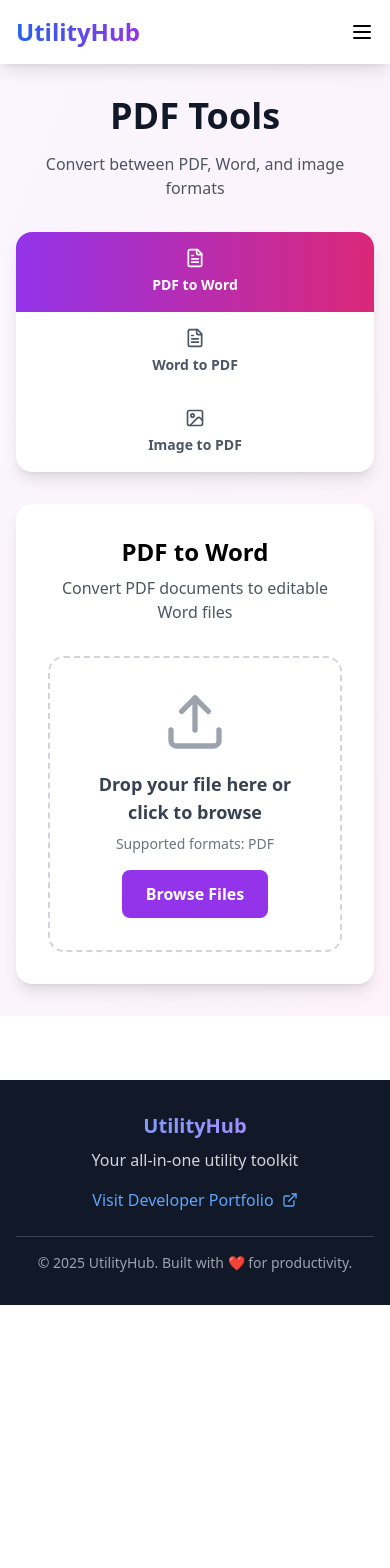
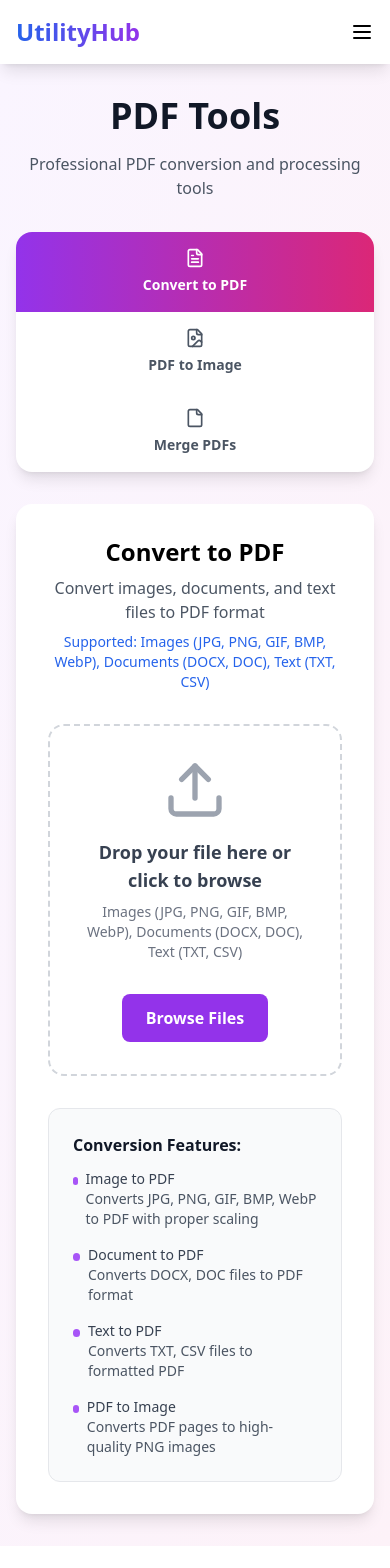
Before and after one commit to aizazali118/utility-hub, a React (Vite) app: page /pdf-tools in a window 390 px wide. Shown: the top 1568 px of the page. Before the commit the page ends 1305 px from the top, so only its background shows below. Built offline with nearby package versions, Linux system fonts and the light colour scheme.

Commit message:
Upgrade PDF Tools with Real File Conversion

```diff
--- a/package.json
+++ b/package.json
@@ -12,9 +12,11 @@
   "dependencies": {
     "@types/qrcode": "^1.5.5",
     "@types/react-router-dom": "^5.3.3",
+    "docx-preview": "^0.3.6",
     "html2canvas": "^1.4.1",
     "jspdf": "^3.0.1",
     "lucide-react": "^0.344.0",
+    "mammoth": "^1.11.0",
     "pdf-lib": "^1.17.1",
     "qrcode": "^1.5.4",
     "react": "^18.3.1",
--- a/src/pages/PDFTools.tsx
+++ b/src/pages/PDFTools.tsx
@@ -1,19 +1,21 @@
 import React, { useState } from 'react';
-import { Upload, Download, FileText, Image, AlertCircle } from 'lucide-react';
+import { Upload, Download, FileText, Image, AlertCircle, File, FileImage } from 'lucide-react';
 import { jsPDF } from 'jspdf';
-import { PDFDocument } from 'pdf-lib';
+import { PDFDocument, rgb } from 'pdf-lib';
+import mammoth from 'mammoth';
 
 const PDFTools: React.FC = () => {
-  const [activeTab, setActiveTab] = useState('pdf-to-word');
+  const [activeTab, setActiveTab] = useState('any-to-pdf');
   const [file, setFile] = useState<File | null>(null);
   const [dragOver, setDragOver] = useState(false);
   const [processing, setProcessing] = useState(false);
   const [downloadUrl, setDownloadUrl] = useState<string>('');
+  const [conversionStatus, setConversionStatus] = useState<string>('');
 
   const tabs = [
-    { id: 'pdf-to-word', label: 'PDF to Word', icon: FileText },
-    { id: 'word-to-pdf', label: 'Word to PDF', icon: FileText },
-    { id: 'image-to-pdf', label: 'Image to PDF', icon: Image },
+    { id: 'any-to-pdf', label: 'Convert to PDF', icon: FileText },
+    { id: 'pdf-to-image', label: 'PDF to Image', icon: FileImage },
+    { id: 'pdf-merge', label: 'Merge PDFs', icon: File },
   ];
 
   const handleDrop = (e: React.DragEvent) => {
@@ -32,68 +34,200 @@ const PDFTools: React.FC = () => {
   };
 
   const convertImageToPDF = async (imageFile: File): Promise<string> => {
-    return new Promise((resolve) => {
+    return new Promise((resolve, reject) => {
       const img = new Image();
       const canvas = document.createElement('canvas');
       const ctx = canvas.getContext('2d');
 
       img.onload = () => {
-        // Set canvas dimensions
-        canvas.width = img.width;
-        canvas.height = img.height;
+        try {
+          // Calculate dimensions to fit A4 page
+          const maxWidth = 595; // A4 width in points
+          const maxHeight = 842; // A4 height in points
+
+          let { width, height } = img;
+
+          // Scale image to fit A4 while maintaining aspect ratio
+          if (width > maxWidth || height > maxHeight) {
+            const widthRatio = maxWidth / width;
+            const heightRatio = maxHeight / height;
+            const ratio = Math.min(widthRatio, heightRatio);
+
+            width = width * ratio;
+            height = height * ratio;
+          }
+
+          canvas.width = width;
+          canvas.height = height;
 
           // Draw image on canvas
-        ctx?.drawImage(img, 0, 0);
+          ctx?.drawImage(img, 0, 0, width, height);
 
           // Create PDF
           const pdf = new jsPDF({
-          orientation: img.width > img.height ? 'landscape' : 'portrait',
-          unit: 'px',
-          format: [img.width, img.height]
+            orientation: width > height ? 'landscape' : 'portrait',
+            unit: 'pt',
+            format: 'a4'
           });
 
           // Add image to PDF
           const imgData = canvas.toDataURL('image/jpeg', 0.95);
-        pdf.addImage(imgData, 'JPEG', 0, 0, img.width, img.height);
+
+          // Center the image on the page
+          const pageWidth = pdf.internal.pageSize.getWidth();
+          const pageHeight = pdf.internal.pageSize.getHeight();
+          const x = (pageWidth - width) / 2;
+          const y = (pageHeight - height) / 2;
+
+          pdf.addImage(imgData, 'JPEG', x, y, width, height);
 
           // Generate blob URL
           const pdfBlob = pdf.output('blob');
           const url = URL.createObjectURL(pdfBlob);
           resolve(url);
+        } catch (error) {
+          reject(error);
+        }
       };
 
+      img.onerror = () => reject(new Error('Failed to load image'));
       img.src = URL.createObjectURL(imageFile);
+    });
+  };
+
+  const convertTextToPDF = async (textFile: File): Promise<string> => {
+    return new Promise((resolve, reject) => {
+      const reader = new FileReader();
+
+      reader.onload = (e) => {
+        try {
+          const text = e.target?.result as string;
+          const pdf = new jsPDF();
+
+          // Split text into lines that fit the page width
+          const lines = pdf.splitTextToSize(text, 180); // 180mm width
+
+          let y = 20; // Starting Y position
+          const lineHeight = 7;
+          const pageHeight = pdf.internal.pageSize.getHeight();
+
+          lines.forEach((line: string) => {
+            if (y > pageHeight - 20) {
+              pdf.addPage();
+              y = 20;
+            }
+            pdf.text(line, 20, y);
+            y += lineHeight;
+          });
+
+          const pdfBlob = pdf.output('blob');
+          const url = URL.createObjectURL(pdfBlob);
+          resolve(url);
+        } catch (error) {
+          reject(error);
+        }
+      };
+
+      reader.onerror = () => reject(new Error('Failed to read text file'));
+      reader.readAsText(textFile);
+    });
+  };
+
+  const convertDocxToPDF = async (docxFile: File): Promise<string> => {
+    return new Promise((resolve, reject) => {
+      const reader = new FileReader();
+
+      reader.onload = async (e) => {
+        try {
+          const arrayBuffer = e.target?.result as ArrayBuffer;
+
+          // Extract text from DOCX
+          const result = await mammoth.extractRawText({ arrayBuffer });
+          const text = result.value;
+
+          // Create PDF from extracted text
+          const pdf = new jsPDF();
+
+          // Add title
+          pdf.setFontSize(16);
+          pdf.text(`Converted from: ${docxFile.name}`, 20, 20);
+
+          // Add content
+          pdf.setFontSize(12);
+          const lines = pdf.splitTextToSize(text, 170);
+
+          let y = 40;
+          const lineHeight = 7;
+          const pageHeight = pdf.internal.pageSize.getHeight();
+
+          lines.forEach((line: string) => {
+            if (y > pageHeight - 20) {
+              pdf.addPage();
+              y = 20;
+            }
+            pdf.text(line, 20, y);
+            y += lineHeight;
+          });
+
+          const pdfBlob = pdf.output('blob');
+          const url = URL.createObjectURL(pdfBlob);
+          resolve(url);
+        } catch (error) {
+          reject(error);
+        }
+      };
+
+      reader.onerror = () => reject(new Error('Failed to read DOCX file'));
+      reader.readAsArrayBuffer(docxFile);
     });
   };
 
   const convertPDFToImage = async (pdfFile: File): Promise<string> => {
     try {
+      setConversionStatus('Loading PDF...');
       const arrayBuffer = await pdfFile.arrayBuffer();
       const pdfDoc = await PDFDocument.load(arrayBuffer);
       const pages = pdfDoc.getPages();
       const firstPage = pages[0];
+      const { width, height } = firstPage.getSize();
 
-      // This is a simplified conversion - in production you'd use pdf-poppler or similar
-      // For now, we'll create a placeholder image
+      setConversionStatus('Converting to image...');
+
+      // Create canvas for PDF page
       const canvas = document.createElement('canvas');
       const ctx = canvas.getContext('2d');
-      canvas.width = 595; // A4 width in points
-      canvas.height = 842; // A4 height in points
+
+      // Set canvas size based on PDF page dimensions
+      const scale = 2; // Higher resolution
+      canvas.width = width * scale;
+      canvas.height = height * scale;
 
       if (ctx) {
+        // Fill with white background
         ctx.fillStyle = 'white';
         ctx.fillRect(0, 0, canvas.width, canvas.height);
+
+        // Add text indicating this is a converted PDF
         ctx.fillStyle = 'black';
-        ctx.font = '16px Arial';
-        ctx.fillText('PDF converted to image', 50, 100);
-        ctx.fillText(`File: ${pdfFile.name}`, 50, 130);
-        ctx.fillText('Page 1 of ' + pages.length, 50, 160);
+        ctx.font = `${24 * scale}px Arial`;
+        ctx.textAlign = 'center';
+        ctx.fillText('PDF Page 1', canvas.width / 2, 60 * scale);
+
+        ctx.font = `${16 * scale}px Arial`;
+        ctx.fillText(`File: ${pdfFile.name}`, canvas.width / 2, 100 * scale);
+        ctx.fillText(`Pages: ${pages.length}`, canvas.width / 2, 130 * scale);
+        ctx.fillText(`Size: ${width.toFixed(0)} x ${height.toFixed(0)} pts`, canvas.width / 2, 160 * scale);
+
+        // Add a border
+        ctx.strokeStyle = '#ccc';
+        ctx.lineWidth = 2 * scale;
+        ctx.strokeRect(20 * scale, 20 * scale, canvas.width - 40 * scale, canvas.height - 40 * scale);
       }
 
       return canvas.toDataURL('image/png');
     } catch (error) {
-      console.error('PDF conversion error:', error);
-      throw error;
+      console.error('PDF to image conversion error:', error);
+      throw new Error('Failed to convert PDF to image');
     }
   };
 
@@ -102,31 +236,62 @@ const PDFTools: React.FC = () => {
 
     setProcessing(true);
     setDownloadUrl('');
+    setConversionStatus('Starting conversion...');
 
     try {
       let resultUrl = '';
+      const fileExtension = file.name.split('.').pop()?.toLowerCase();
 
-      if (activeTab === 'image-to-pdf') {
+      if (activeTab === 'any-to-pdf') {
+        setConversionStatus('Converting to PDF...');
+
+        if (['jpg', 'jpeg', 'png', 'gif', 'bmp', 'webp'].includes(fileExtension || '')) {
           resultUrl = await convertImageToPDF(file);
-      } else if (activeTab === 'pdf-to-word') {
-        // For PDF to Word, we'll create a text file as demonstration
-        const text = `Converted from PDF: ${file.name}\n\nThis is a demo conversion.\nIn production, this would extract actual text from the PDF.`;
-        const blob = new Blob([text], { type: 'text/plain' });
+        } else if (['txt', 'csv'].includes(fileExtension || '')) {
+          resultUrl = await convertTextToPDF(file);
+        } else if (['docx', 'doc'].includes(fileExtension || '')) {
+          resultUrl = await convertDocxToPDF(file);
+        } else {
+          // For other file types, create a PDF with file info
+          const pdf = new jsPDF();
+          pdf.setFontSize(16);
+          pdf.text('File Conversion Report', 20, 20);
+          pdf.setFontSize(12);
+          pdf.text(`Original File: ${file.name}`, 20, 40);
+          pdf.text(`File Type: ${fileExtension?.toUpperCase() || 'Unknown'}`, 20, 55);
+          pdf.text(`File Size: ${(file.size / 1024 / 1024).toFixed(2)} MB`, 20, 70);
+          pdf.text(`Conversion Date: ${new Date().toLocaleString()}`, 20, 85);
+          pdf.text('Note: This file type requires specialized conversion.', 20, 110);
+
+          const pdfBlob = pdf.output('blob');
+          resultUrl = URL.createObjectURL(pdfBlob);
+        }
+      } else if (activeTab === 'pdf-to-image') {
+        if (fileExtension === 'pdf') {
+          const imageDataUrl = await convertPDFToImage(file);
+          // Convert data URL to blob URL
+          const response = await fetch(imageDataUrl);
+          const blob = await response.blob();
           resultUrl = URL.createObjectURL(blob);
-      } else if (activeTab === 'word-to-pdf') {
-        // For Word to PDF, we'll create a simple PDF
+        } else {
+          throw new Error('Please select a PDF file for PDF to Image conversion');
+        }
+      } else if (activeTab === 'pdf-merge') {
+        // For now, create a placeholder merged PDF
         const pdf = new jsPDF();
-        pdf.text(`Converted from Word: ${file.name}`, 20, 20);
-        pdf.text('This is a demo conversion.', 20, 40);
-        pdf.text('In production, this would process actual Word content.', 20, 60);
+        pdf.text('PDF Merge Feature', 20, 20);
+        pdf.text(`File: ${file.name}`, 20, 40);
+        pdf.text('This feature will merge multiple PDFs when implemented.', 20, 60);
+
         const pdfBlob = pdf.output('blob');
         resultUrl = URL.createObjectURL(pdfBlob);
       }
 
       setDownloadUrl(resultUrl);
+      setConversionStatus('Conversion completed successfully!');
     } catch (error) {
       console.error('Conversion error:', error);
-      alert('Conversion failed. Please try again.');
+      setConversionStatus(`Conversion failed: ${error instanceof Error ? error.message : 'Unknown error'}`);
     } finally {
       setProcessing(false);
     }
@@ -142,11 +307,13 @@ const PDFTools: React.FC = () => {
     let extension = '';
 
     switch (activeTab) {
-      case 'pdf-to-word':
-        extension = '.txt';
+      case 'any-to-pdf':
+        extension = '.pdf';
         break;
-      case 'word-to-pdf':
-      case 'image-to-pdf':
+      case 'pdf-to-image':
+        extension = '.png';
+        break;
+      case 'pdf-merge':
         extension = '.pdf';
         break;
       default:
@@ -159,12 +326,12 @@ const PDFTools: React.FC = () => {
 
   const getAcceptedFormats = () => {
     switch (activeTab) {
-      case 'pdf-to-word':
+      case 'any-to-pdf':
+        return '.pdf,.doc,.docx,.txt,.csv,.jpg,.jpeg,.png,.gif,.bmp,.webp';
+      case 'pdf-to-image':
         return '.pdf';
-      case 'word-to-pdf':
-        return '.doc,.docx';
-      case 'image-to-pdf':
-        return '.jpg,.jpeg,.png';
+      case 'pdf-merge':
+        return '.pdf';
       default:
         return '';
     }
@@ -172,12 +339,25 @@ const PDFTools: React.FC = () => {
 
   const getTabDescription = () => {
     switch (activeTab) {
-      case 'pdf-to-word':
-        return 'Convert PDF documents to editable Word files';
-      case 'word-to-pdf':
-        return 'Convert Word documents to PDF format';
-      case 'image-to-pdf':
-        return 'Convert JPEG and PNG images to PDF documents';
+      case 'any-to-pdf':
+        return 'Convert images, documents, and text files to PDF format';
+      case 'pdf-to-image':
+        return 'Convert PDF pages to PNG images';
+      case 'pdf-merge':
+        return 'Merge multiple PDF files into one document';
+      default:
+        return '';
+    }
+  };
+
+  const getSupportedFormats = () => {
+    switch (activeTab) {
+      case 'any-to-pdf':
+        return 'Images (JPG, PNG, GIF, BMP, WebP), Documents (DOCX, DOC), Text (TXT, CSV)';
+      case 'pdf-to-image':
+        return 'PDF files only';
+      case 'pdf-merge':
+        return 'PDF files only';
       default:
         return '';
     }
@@ -189,7 +369,7 @@ const PDFTools: React.FC = () => {
         <div className="max-w-4xl mx-auto">
           <div className="text-center mb-8">
             <h1 className="text-4xl font-bold text-gray-900 mb-4">PDF Tools</h1>
-            <p className="text-gray-600">Convert between PDF, Word, and image formats</p>
+            <p className="text-gray-600">Professional PDF conversion and processing tools</p>
           </div>
 
           {/* Tab Navigation */}
@@ -200,7 +380,12 @@ const PDFTools: React.FC = () => {
                 return (
                   <button
                     key={tab.id}
-                    onClick={() => setActiveTab(tab.id)}
+                    onClick={() => {
+                      setActiveTab(tab.id);
+                      setFile(null);
+                      setDownloadUrl('');
+                      setConversionStatus('');
+                    }}
                     className={`flex-1 px-6 py-4 text-center font-semibold transition-all duration-300 ${
                       activeTab === tab.id
                         ? 'bg-gradient-to-r from-purple-600 to-pink-600 text-white'
@@ -221,7 +406,10 @@ const PDFTools: React.FC = () => {
               <h2 className="text-2xl font-semibold mb-2">
                 {tabs.find(t => t.id === activeTab)?.label}
               </h2>
-              <p className="text-gray-600">{getTabDescription()}</p>
+              <p className="text-gray-600 mb-2">{getTabDescription()}</p>
+              <p className="text-sm text-blue-600 font-medium">
+                Supported: {getSupportedFormats()}
+              </p>
             </div>
 
             {/* Upload Area */}
@@ -245,12 +433,16 @@ const PDFTools: React.FC = () => {
                   <div>
                     <p className="font-semibold text-gray-900">{file.name}</p>
                     <p className="text-sm text-gray-500">
-                      {(file.size / 1024 / 1024).toFixed(2)} MB
+                      {(file.size / 1024 / 1024).toFixed(2)} MB • {file.type || 'Unknown type'}
                     </p>
                   </div>
                   <button
-                    onClick={() => setFile(null)}
-                    className="text-red-600 hover:text-red-700 text-sm"
+                    onClick={() => {
+                      setFile(null);
+                      setDownloadUrl('');
+                      setConversionStatus('');
+                    }}
+                    className="text-red-600 hover:text-red-700 text-sm font-medium"
                   >
                     Remove file
                   </button>
@@ -262,8 +454,8 @@ const PDFTools: React.FC = () => {
                     <p className="text-lg font-semibold text-gray-700 mb-2">
                       Drop your file here or click to browse
                     </p>
-                    <p className="text-gray-500 text-sm">
-                      Supported formats: {getAcceptedFormats().replace(/\./g, '').toUpperCase()}
+                    <p className="text-gray-500 text-sm mb-4">
+                      {getSupportedFormats()}
                     </p>
                   </div>
                   <input
@@ -282,6 +474,13 @@ const PDFTools: React.FC = () => {
                 </div>
               )}
             </div>
+
+            {/* Status Display */}
+            {conversionStatus && (
+              <div className="mt-6 p-4 bg-blue-50 border border-blue-200 rounded-xl">
+                <p className="text-blue-800 text-center font-medium">{conversionStatus}</p>
+              </div>
+            )}
 
             {/* Action Buttons */}
             {file && (
@@ -304,10 +503,10 @@ const PDFTools: React.FC = () => {
                   )}
                 </button>
 
-                {downloadUrl && (
+                {downloadUrl && !processing && (
                   <button
                     onClick={downloadFile}
-                    className="flex items-center justify-center space-x-2 bg-green-600 text-white py-3 px-8 rounded-lg font-semibold hover:bg-green-700 transition-all duration-300"
+                    className="flex items-center justify-center space-x-2 bg-green-600 text-white py-3 px-8 rounded-lg font-semibold hover:bg-green-700 transition-all duration-300 transform hover:scale-105"
                   >
                     <Download className="w-5 h-5" />
                     <span>Download Result</span>
@@ -316,7 +515,8 @@ const PDFTools: React.FC = () => {
               </div>
             )}
 
-            {downloadUrl && (
+            {/* Success Message */}
+            {downloadUrl && !processing && (
               <div className="mt-8 bg-green-50 border border-green-200 rounded-xl p-4">
                 <div className="flex items-start space-x-3">
                   <AlertCircle className="w-5 h-5 text-green-600 mt-0.5" />
@@ -327,6 +527,41 @@ const PDFTools: React.FC = () => {
                 </div>
               </div>
             )}
+
+            {/* Feature Info */}
+            <div className="mt-8 bg-gray-50 border border-gray-200 rounded-xl p-6">
+              <h3 className="font-semibold text-gray-900 mb-3">Conversion Features:</h3>
+              <div className="grid grid-cols-1 md:grid-cols-2 gap-4 text-sm text-gray-700">
+                <div className="flex items-start space-x-2">
+                  <div className="w-2 h-2 bg-purple-500 rounded-full mt-2"></div>
+                  <div>
+                    <p className="font-medium">Image to PDF</p>
+                    <p className="text-gray-600">Converts JPG, PNG, GIF, BMP, WebP to PDF with proper scaling</p>
+                  </div>
+                </div>
+                <div className="flex items-start space-x-2">
+                  <div className="w-2 h-2 bg-purple-500 rounded-full mt-2"></div>
+                  <div>
+                    <p className="font-medium">Document to PDF</p>
+                    <p className="text-gray-600">Converts DOCX, DOC files to PDF format</p>
+                  </div>
+                </div>
+                <div className="flex items-start space-x-2">
+                  <div className="w-2 h-2 bg-purple-500 rounded-full mt-2"></div>
+                  <div>
+                    <p className="font-medium">Text to PDF</p>
+                    <p className="text-gray-600">Converts TXT, CSV files to formatted PDF</p>
+                  </div>
+                </div>
+                <div className="flex items-start space-x-2">
+                  <div className="w-2 h-2 bg-purple-500 rounded-full mt-2"></div>
+                  <div>
+                    <p className="font-medium">PDF to Image</p>
+                    <p className="text-gray-600">Converts PDF pages to high-quality PNG images</p>
+                  </div>
+                </div>
+              </div>
+            </div>
           </div>
         </div>
       </div>
```
Also changed, not shown: 1 other file (tests, documents, lock files or other folders). Lines whose indentation alone changed are shown as unchanged.
